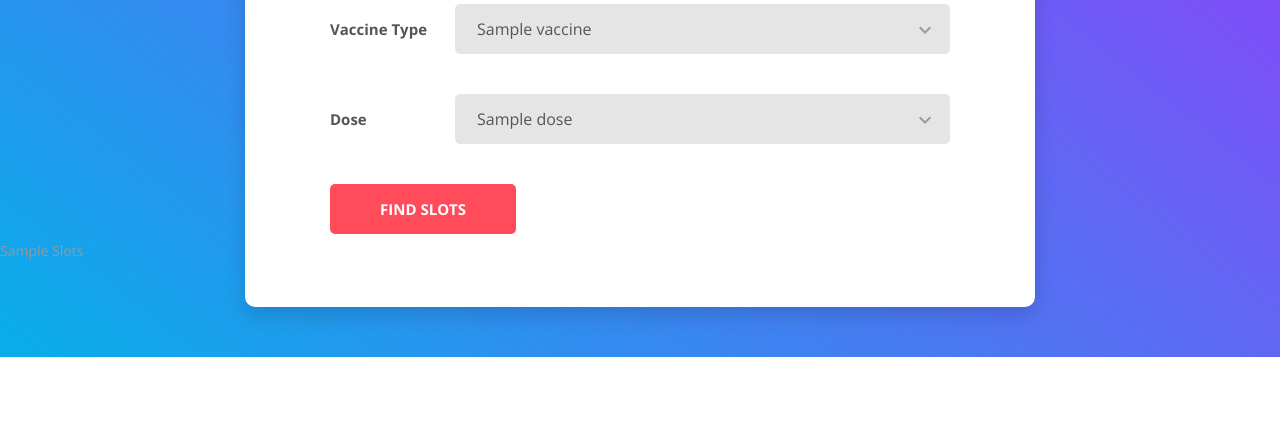
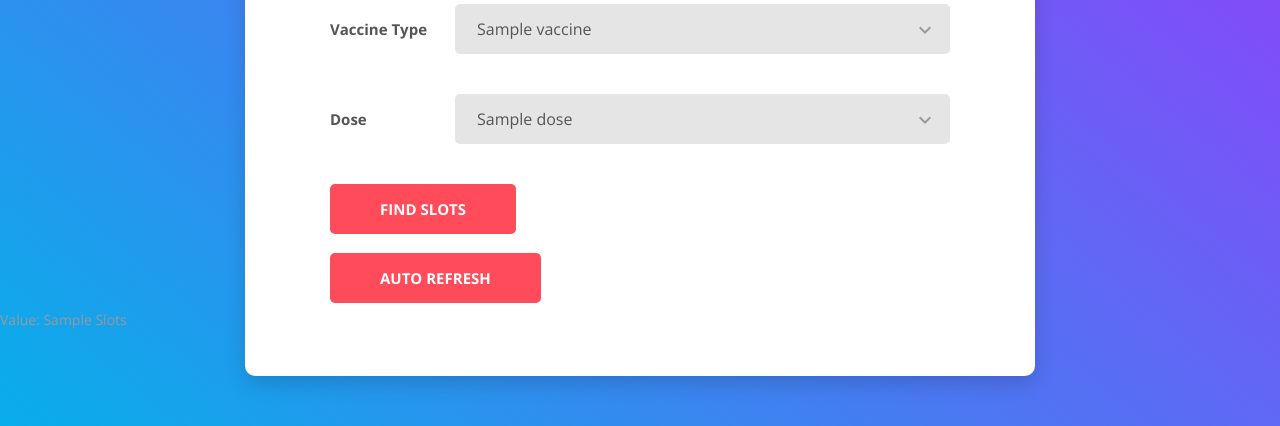
Before and after one commit to akshattrivedi/India-Covid-Vaccine-Auto-Notifier, a Django app: template templates/myapp/index.html in a window 1280 px wide. Shown: the part 655-1081 px from the top of the page. Before the commit the page ends 1012 px from the top, so only its background shows below. Run offline with Django 3.2, Linux system fonts and the light colour scheme; the template is opened without the code that fills it: most values are stand-ins (such as "Sample title", 1, 10 or a date in 2020); some libraries are stand-ins or nearby versions.

Commit message:
feat: Auto Refresh UI for Slots

```diff
--- a/templates/myapp/index.html
+++ b/templates/myapp/index.html
@@ -238,10 +238,19 @@
                         <div>
                             <button class="btn btn--radius-2 btn--red" id="find-slots" type="submit">Find Slots</button>
                         </div>
-                        <div>
-                            <label class="label--desc">{{ slots }}</label>
-                        </div>
+                        <br>
                     </form>
+                    <div>
+                        <button class="btn btn--radius-2 btn--red" id="auto-refresh" type="submit">Auto Refresh</button>
+                    </div>
+
+                    <div>
+                        <label class="label--desc" id="auto-refresh-label"></label>
+                    </div>
+
+                    <div>
+                        <label class="label--desc" id="slots-label">Value: {{ slots }}</label>
+                    </div>
                 </div>
             </div>
         </div>
--- a/templates/static/config.json
+++ b/templates/static/config.json
@@ -1 +1 @@
-config = '{"autoRefresh" : 60000}';
+config = '{"autoRefresh" : 5000}';
--- a/templates/static/js/global.js
+++ b/templates/static/js/global.js
@@ -84,8 +84,15 @@ $(function () {
 });
 
 // API Call for Finding Slots
-$(document).ready(function () {
+$(function () {
+    $('#auto-refresh').click(function () {
+        var counter = configJSON.autoRefresh / 1000;
         setInterval(function () {
+            counter--;
+            if (counter >= 0) {
+                document.getElementById('auto-refresh-label').innerHTML = "Auto Refreshing in " + counter + " seconds";
+            }
+            else {
                 $.get('http://localhost:8000/api/getSlots', {
                     state: $('#state').val(),
                     district: $('#district').val(),
@@ -96,9 +103,13 @@ $(document).ready(function () {
                     dose: $('#dose').val()
                 },
                     function (data) {
-                console.log(data["slots"])
+                        document.getElementById('slots-label').innerHTML = data["slots"];
                     });
-    }, configJSON.autoRefresh);
+                counter = configJSON.autoRefresh / 1000;
+                document.getElementById('auto-refresh-label').innerHTML = "Auto Refreshing in " + counter + " seconds";
+            }
+        }, 1000);
+    });
 });
 
 // Show/Hide Form Fields Based on Check Boxes
```
Lines whose indentation alone changed are shown as unchanged.
